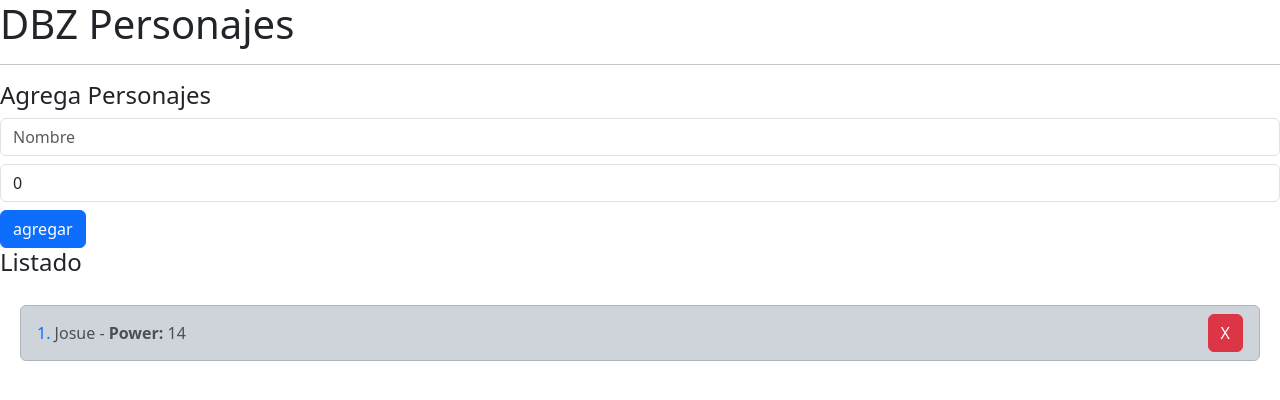
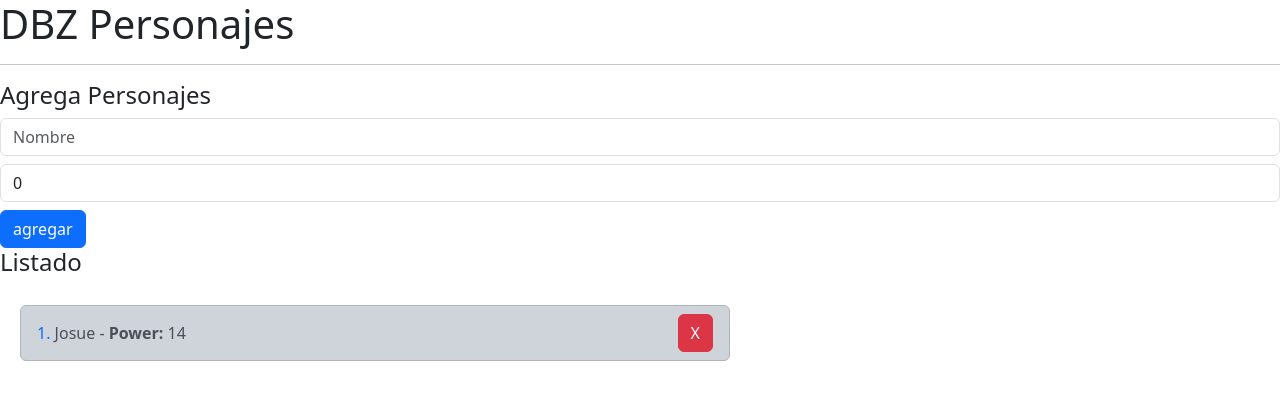
Before and after one commit to joseAL520/tec_inovacion_proyec, an Angular app: page / in a window 1280 px wide. Shown: the top 400 px of the page. Built offline with nearby package versions, Linux system fonts and the light colour scheme.

Commit message:
tercera  fase

```diff
--- a/src/app/dbz/components/add-character/add-character.component.html
+++ b/src/app/dbz/components/add-character/add-character.component.html
@@ -2,6 +2,6 @@
         <!-- (ngSubmit)="" Sirve para envia formulaios desde el back -->
 <form (ngSubmit)="emitCharacter()">
     <input type="text"   [(ngModel)]="character.name"  name="name"  placeholder="Nombre" class="form-control mb-2">
-    <input type="number" [(ngModel)]="character.power" name="power" placeholder="Poder" class="form-control mb-2">
+    <input type="number" [(ngModel)]="character.edad" name="edad" placeholder="Poder" class="form-control mb-2">
     <button ype="submit" class="btn btn-primary">agregar</button>
 </form>
--- a/src/app/dbz/components/add-character/add-character.component.ts
+++ b/src/app/dbz/components/add-character/add-character.component.ts
@@ -14,7 +14,7 @@
 
     public character: Character = {
       name: '',
-      power: 0,
+      edad: 0,
       fechaCita:0,
       fechaCreacion:0,
       diagnostico:'',
@@ -23,6 +23,6 @@
     emitCharacter():void{
       if (this.character.name.length === 0) return;
       this.onNewCharacter.emit(this.character);
-      this.character = {name: '', power: 0, fechaCita:0, fechaCreacion:0, diagnostico:'',};
+      this.character = {name: '', edad: 0, fechaCita:0, fechaCreacion:0, diagnostico:'',};
     }
 }
--- a/src/app/dbz/components/list/list.component.css
+++ b/src/app/dbz/components/list/list.component.css
@@ -1,4 +1,7 @@
+.conteinerList{
+    width: 750px;
 
- .list-group{
-    padding: 20px;
+    .list-group{
+        padding: 20px;
+    }
 }
--- a/src/app/dbz/components/list/list.component.html
+++ b/src/app/dbz/components/list/list.component.html
@@ -1,3 +1,5 @@
+
+<div class="conteinerList">
     <h4>Listado</h4>
     <ul class="list-group">
         <li *ngFor="let character of charactersList;
@@ -15,8 +17,11 @@
             <span class="text-primary">{{ i + 1 }}. </span>
             <span>{{character.name}} - </span>
             <strong>Power:</strong>
-        <span> {{character.power}}</span>
+            <span> {{character.edad}}</span>
          </div>
         <button class="btn btn-danger" (click)="oneDeleteCharacter(i)">X</button>
         </li>
     </ul>
+
+
+</div>
--- a/src/app/dbz/interfaces/character.interface.ts
+++ b/src/app/dbz/interfaces/character.interface.ts
@@ -2,7 +2,7 @@
 
 export interface Character {
     name: string;
-    power: number;
+    edad: number;
     fechaCita:number;
     fechaCreacion:number;
     diagnostico:string;
--- a/src/app/dbz/pages/main-page.component.ts
+++ b/src/app/dbz/pages/main-page.component.ts
@@ -12,7 +12,7 @@
     public chacters: Character[] = [
         {
             name: 'Josue',
-            power: 14,
+            edad: 14,
             fechaCita: 1234123341,
             fechaCreacion: 123123,
             diagnostico: '',
```
Lines whose indentation alone changed are shown as unchanged.
